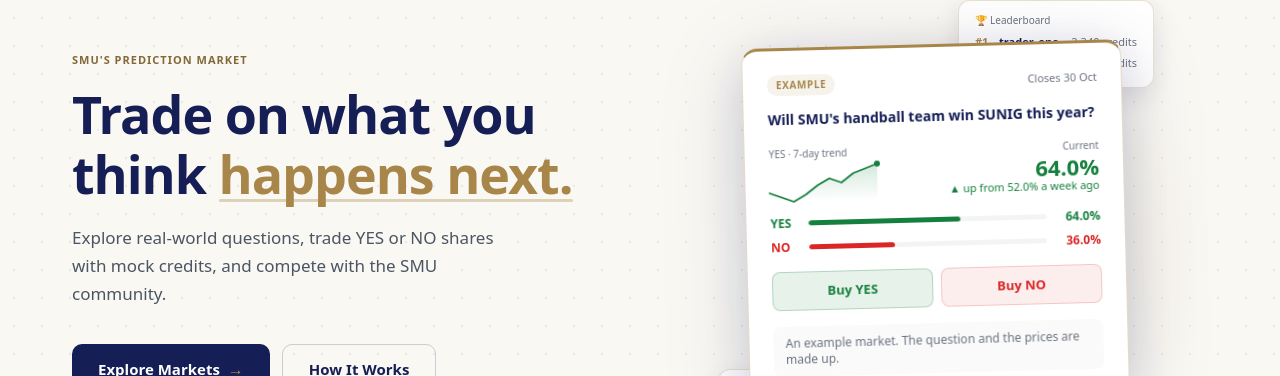
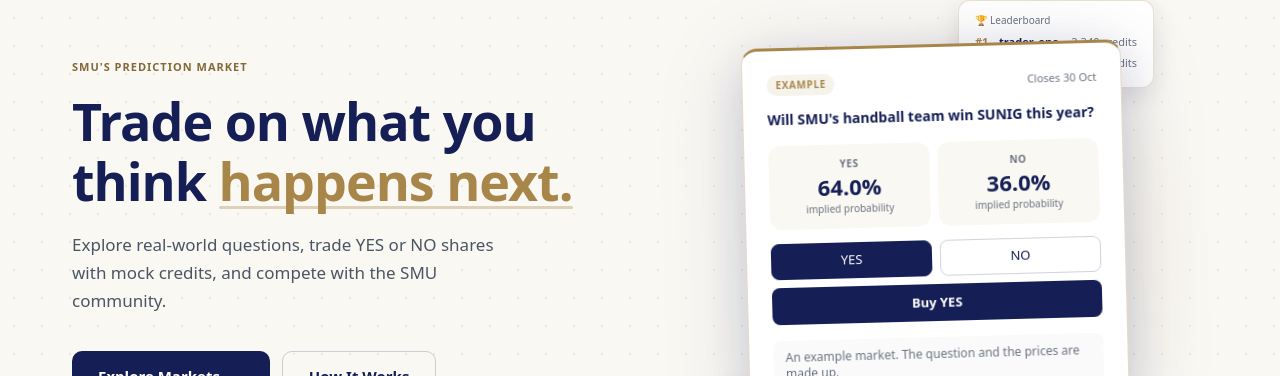
Before and after one commit to decker757/CS464, a React (Vite) app in the folder frontend/: page / in a window 1280 px wide. Shown: the part 124-500 px from the top of the page. Built offline with nearby package versions, Linux system fonts and the light colour scheme; no server answers.

Commit message:
fix(frontend): the landing example draws only what the market page has: each price over implied probability, an outcome toggle and one unpriced buy button
Refs #435

```diff
--- a/frontend/src/components/landing/MarketPreviewCard.tsx
+++ b/frontend/src/components/landing/MarketPreviewCard.tsx
@@ -4,56 +4,21 @@
 // data, and the card says so on its face — a visitor who reads it should not
 // come away believing this market or these prices exist.
 //
+// It is also a picture of the market page as it is today, and nothing more:
+// each side's price over "implied probability", then the trading panel's
+// outcome toggle and its one unpriced buy button. It used to draw a seven-day
+// trend, a bar per side and a priced button per side, none of which a trader
+// finds after signing up (#435). Something added to the market page can be
+// added here; nothing should be drawn here first.
+//
 // The made-up prices are decimal strings, the way the API sends a real one, so
 // the card shows them through the app's own formatter instead of inventing a
 // second way to write a price.
-const EXAMPLE_YES_PRICE = '0.64'
-const EXAMPLE_YES_PRICE_A_WEEK_AGO = '0.52'
-
 const EXAMPLE_OUTCOMES = [
-  { label: 'YES', price: EXAMPLE_YES_PRICE, text: 'text-success', bar: 'bg-success' },
-  { label: 'NO', price: '0.36', text: 'text-danger', bar: 'bg-danger' },
+  { label: 'YES', price: '0.64' },
+  { label: 'NO', price: '0.36' },
 ]
-
-// The y values are the same percentages, so the first and the last must stay
-// in step with the two prices above: the line has to end where "Current" says
-// it does, and start where "up from ... a week ago" says it started.
-const SPARKLINE_POINTS: [number, number][] = [
-  [0, 52], [12, 50], [24, 48], [36, 51], [48, 55],
-  [60, 58], [72, 56], [84, 60], [96, 62], [108, 64],
-]
-
-function Sparkline() {
-  const width = 108
-  const height = 36
-  const ys = SPARKLINE_POINTS.map((point) => point[1])
-  const minY = Math.min(...ys)
-  const maxY = Math.max(...ys)
-  const scaleY = (y: number) => height - ((y - minY) / (maxY - minY)) * height
-
-  const linePath = SPARKLINE_POINTS
-    .map(([x, y], i) => {
-      const command = i === 0 ? 'M' : 'L' // move to the first point, draw a line to the rest
-      return `${command} ${x} ${scaleY(y)}`
-    })
-    .join(' ')
-  const areaPath = `${linePath} L ${width} ${height} L 0 ${height} Z`
-  const [lastX, lastY] = SPARKLINE_POINTS[SPARKLINE_POINTS.length - 1]
-
-  return (
-    <svg width={width} height={height} viewBox={`0 0 ${width} ${height}`} className="block overflow-visible text-success">
-      <defs>
-        <linearGradient id="sparkGrad" x1="0" y1="0" x2="0" y2="1">
-          <stop offset="0%" stopColor="currentColor" stopOpacity="0.18" />
-          <stop offset="100%" stopColor="currentColor" stopOpacity="0" />
-        </linearGradient>
-      </defs>
-      <path d={areaPath} fill="url(#sparkGrad)" />
-      <path d={linePath} fill="none" stroke="currentColor" strokeWidth="1.8" strokeLinecap="round" strokeLinejoin="round" />
-      <circle cx={lastX} cy={scaleY(lastY)} r="3" fill="currentColor" />
-    </svg>
-  )
-}
+const EXAMPLE_CHOSEN_OUTCOME = 'YES'
 
 export default function MarketPreviewCard() {
   return (
@@ -69,43 +34,37 @@
         Will SMU's handball team win SUNIG this year?
       </p>
 
-      <div className="mb-3.5 flex items-end justify-between">
-        <div>
-          <p className="mb-1 text-[10px] text-subtle">YES · 7-day trend</p>
-          <Sparkline />
-        </div>
-        <div className="text-right">
-          <p className="mb-0.5 text-[10px] text-subtle">Current</p>
-          <p className="text-[22px] leading-none font-extrabold text-success">{formatPrice(EXAMPLE_YES_PRICE)}</p>
-          <p className="text-[11px] text-success">▲ up from {formatPrice(EXAMPLE_YES_PRICE_A_WEEK_AGO)} a week ago</p>
-        </div>
+      <div className="mb-3.5 grid grid-cols-2 gap-2">
+        {EXAMPLE_OUTCOMES.map(({ label, price }) => (
+          <div key={label} className="rounded-xl bg-smu-cream px-3 py-3 text-center">
+            <p className="mb-1 text-[10px] font-semibold tracking-[0.5px] text-muted uppercase">{label}</p>
+            <p className="text-[22px] leading-none font-extrabold text-smu-navy">{formatPrice(price)}</p>
+            <p className="mt-1 text-[10px] text-subtle">implied probability</p>
+          </div>
+        ))}
       </div>
 
-      <div className="mb-4 flex flex-col gap-2">
-        {EXAMPLE_OUTCOMES.map(({ label, price, text, bar }) => {
-          // The formatted price is both the label and the bar's width. That
-          // holds because these prices are literal plain decimals, so
-          // formatPrice cannot return its "—" fallback, which is not a width.
-          const percent = formatPrice(price)
-          return (
-            <div key={label} className="flex items-center gap-2.5 text-xs">
-              <span className={`w-7 font-bold ${text}`}>{label}</span>
-              <div className="h-[5px] flex-1 overflow-hidden rounded-full bg-track">
-                <div className={`h-full rounded-full ${bar}`} style={{ width: percent }} />
-              </div>
-              <span className={`w-11 text-right font-semibold ${text}`}>{percent}</span>
-            </div>
-          )
-        })}
-      </div>
-
-      {/* The buy controls are a picture of the real trading panel: nothing to
-          click, so they are plain spans rather than buttons, and hidden from
-          assistive technology so nobody is offered an action this page cannot
-          perform. */}
-      <div aria-hidden className="mb-4 flex gap-2 text-[13px] font-bold">
-        <span className="flex-1 rounded-lg border border-success/25 bg-success/10 py-[9px] text-center text-success">Buy YES</span>
-        <span className="flex-1 rounded-lg border border-danger/20 bg-danger/8 py-[9px] text-center text-danger">Buy NO</span>
+      {/* The trading panel's outcome toggle and buy button, as a picture:
+          nothing to click, so they are plain spans rather than buttons, and
+          hidden from assistive technology so nobody is offered an action this
+          page cannot perform. */}
+      <div aria-hidden className="mb-4 text-[13px]">
+        <div className="mb-2 flex gap-2">
+          {EXAMPLE_OUTCOMES.map(({ label }) => {
+            const isChosen = label === EXAMPLE_CHOSEN_OUTCOME
+            return (
+              <span
+                key={label}
+                className={`flex-1 rounded-lg border py-[7px] text-center font-medium ${isChosen ? 'border-smu-navy bg-smu-navy text-white' : 'border-smu-navy/20 text-smu-navy'}`}
+              >
+                {label}
+              </span>
+            )
+          })}
+        </div>
+        <span className="block rounded-lg bg-smu-navy py-[9px] text-center font-bold text-white">
+          Buy {EXAMPLE_CHOSEN_OUTCOME}
+        </span>
       </div>
 
       <p className="rounded-lg bg-surface-muted px-3 py-[9px] text-xs text-muted">
```
